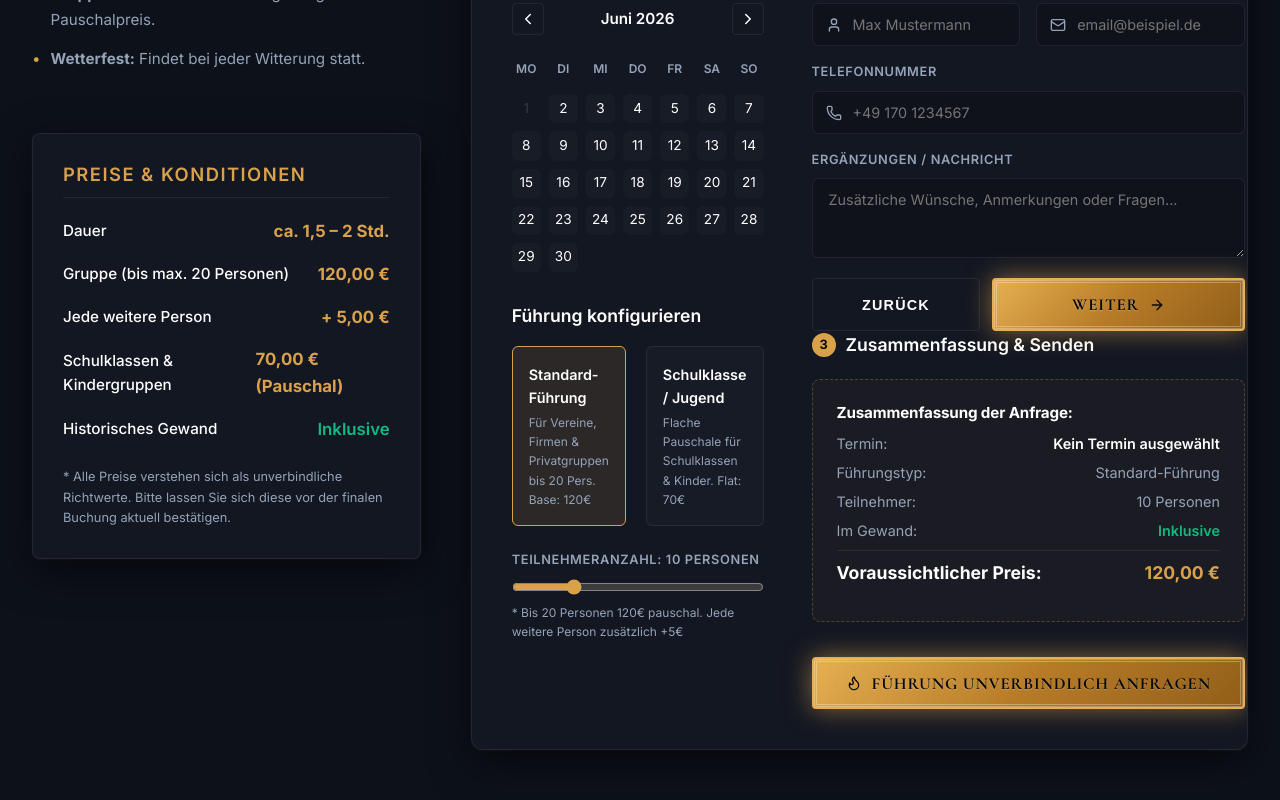
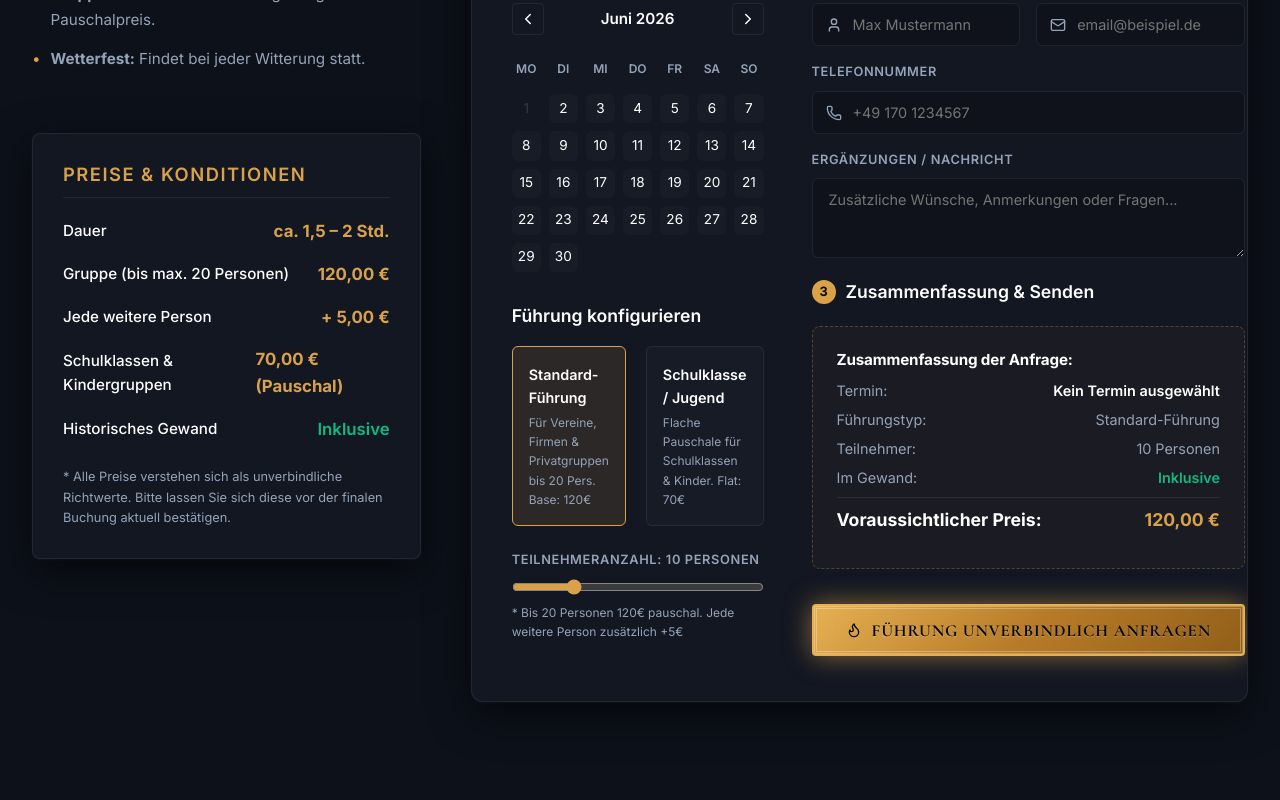
Before and after one commit to friesescholz-byte/Stephan-van-Hausen, a React (Vite) app: page / in a window 1280 px wide. Shown: the part 7417-8217 px from the top of the page. Built offline with nearby package versions, Linux system fonts and the light colour scheme; a web font is replaced by a local one.

Commit message:
Hide step 2 mobile navigation buttons on desktop

```diff
--- a/src/App.tsx
+++ b/src/App.tsx
@@ -1546,7 +1546,7 @@ export default function App() {
                             </div>
 
                             {/* Navigation buttons for Mobile only */}
-                            <div className="mobile-step-nav" style={{ display: 'flex', gap: '12px' }}>
+                            <div className="mobile-step-nav" style={{ gap: '12px' }}>
                               <button
                                 type="button"
                                 className="btn btn-secondary"
```
